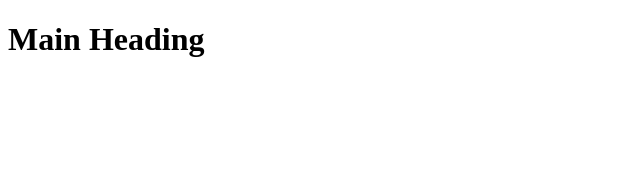
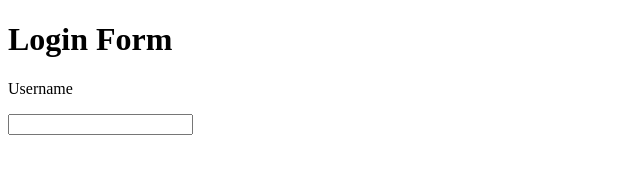
Before and after one commit to dominictrent/user-login, a plain HTML site: page index.html in a window 1280 px wide. Shown: the whole page, without its empty margins (0-640 px from the left). Drawn offline with Linux system fonts and the light colour scheme.

Commit message:
Update index.html

```diff
--- a/index.html
+++ b/index.html
@@ -6,6 +6,8 @@
     <script defer src="main.js"></script>
   </head>
   <body>
-    <h1>Main Heading</h1>
+    <h1>Login Form</h1>
+    <p>Username</p>
+    <input />
   </body>
 </html>
```
